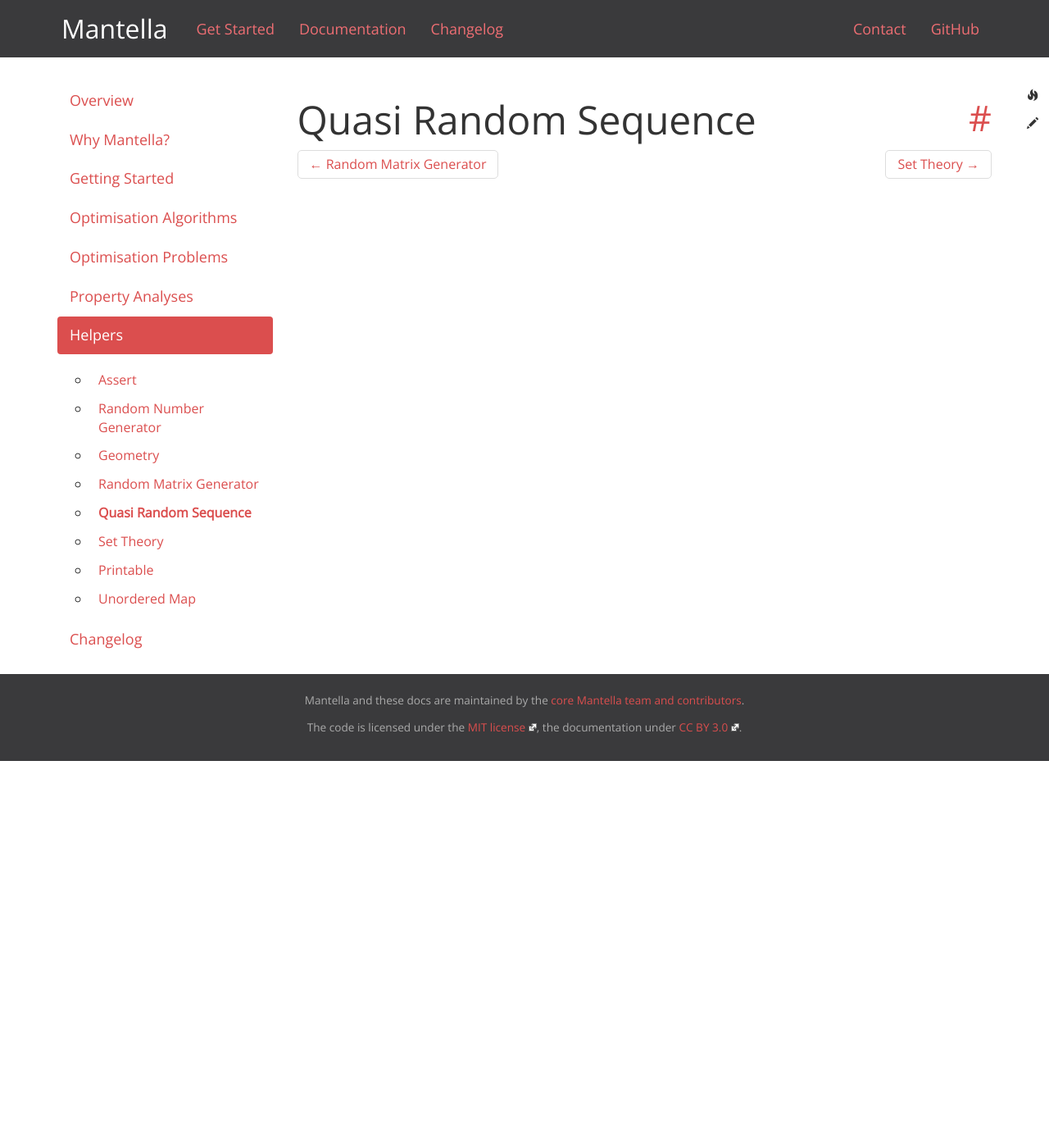
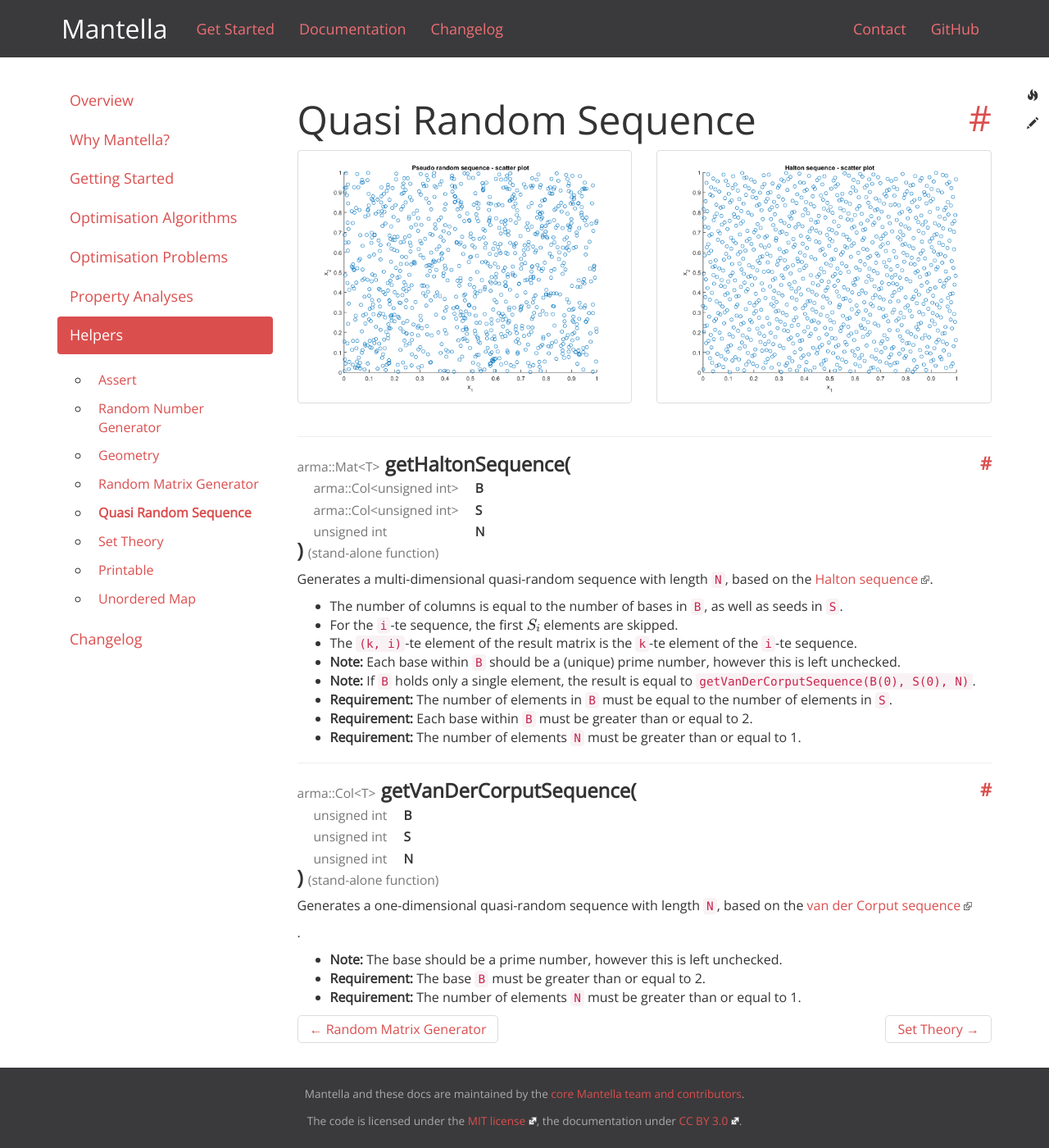
Before and after one commit to sebiniemann/Mantella, a Jekyll site: the page built from helpers/quasi-random-sequence.html, in a window 1280 px wide and 1400 px high. Shown: the whole window at 82% size. Built offline with Jekyll 4.4.1, drawn with Linux system fonts in a browser that asks for light colours; formulas are drawn with MathJax 3.

Commit message:
Added information on helper/quasiRandomSequence

```diff
--- a/helpers/quasi-random-sequence.html
+++ b/helpers/quasi-random-sequence.html
@@ -2,3 +2,41 @@
 layout: page
 ---
 {% include h1 title="Quasi Random Sequence" %}
+
+<div class="row">
+  <div class="col-xs-6">
+    <a href="/assets/images/api/pseudo_random_sequence.png" class="thumbnail" target="_blank">
+      <img class="img-responsive center-block" src="/assets/images/api/pseudo_random_sequence.png" alt="{{ optimisation_problem}} contour plot">
+    </a>
+  </div>
+  <div class="col-xs-6">
+    <a href="/assets/images/api/halton_sequence.png" class="thumbnail" target="_blank">
+      <img class="img-responsive center-block" src="/assets/images/api/halton_sequence.png" alt="{{ optimisation_problem}} surface plot">
+    </a>
+  </div>
+</div>
+
+{% include api call="getHaltonSequence" returns="arma::Mat&lt;T&gt;" params="arma::Col&lt;unsigned int&gt; B, arma::Col&lt;unsigned int&gt; S, unsigned int N" %}
+
+<p>Generates a multi-dimensional quasi-random sequence with length <code>N</code>, based on the <a href="http://en.wikipedia.org/wiki/Halton_sequence">Halton sequence</a>.</p>
+
+<ul>
+  <li>The number of columns is equal to the number of bases in <code>B</code>, as well as seeds in <code>S</code>.</li>
+  <li>For the <code>i</code>-te sequence, the first \(S_i\) elements are skipped.</li>
+  <li>The <code>(k, i)</code>-te element of the result matrix is the <code>k</code>-te element of the <code>i</code>-te sequence.</li>
+  <li><strong>Note:</strong> Each base within <code>B</code> should be a (unique) prime number, however this is left unchecked.</li>
+  <li><strong>Note:</strong> If <code>B</code> holds only a single element, the result is equal to <code>getVanDerCorputSequence(B(0), S(0), N)</code>.</li>
+  <li><strong>Requirement:</strong> The number of elements in <code>B</code> must be equal to the number of elements in <code>S</code>.</li>
+  <li><strong>Requirement:</strong> Each base within <code>B</code> must be greater than or equal to 2.</li>
+  <li><strong>Requirement:</strong> The number of elements <code>N</code> must be greater than or equal to 1.</li>
+</ul>
+
+{% include api call="getVanDerCorputSequence" returns="arma::Col&lt;T&gt;" params="unsigned int B, unsigned int S, unsigned int N" %}
+
+<p>Generates a one-dimensional quasi-random sequence with length <code>N</code>, based on the <a href="http://en.wikipedia.org/wiki/Van_der_Corput_sequence">van der Corput sequence</a></p>
+.
+<ul>
+ <li><strong>Note:</strong> The base should be a prime number, however this is left unchecked.</li>
+ <li><strong>Requirement:</strong> The base <code>B</code> must be greater than or equal to 2.</li>
+ <li><strong>Requirement:</strong> The number of elements <code>N</code> must be greater than or equal to 1.</li>
+</ul>
```
Also changed, not shown: assets/images/api/halton_sequence.png (added), assets/images/api/pseudo_random_sequence.png (added).
